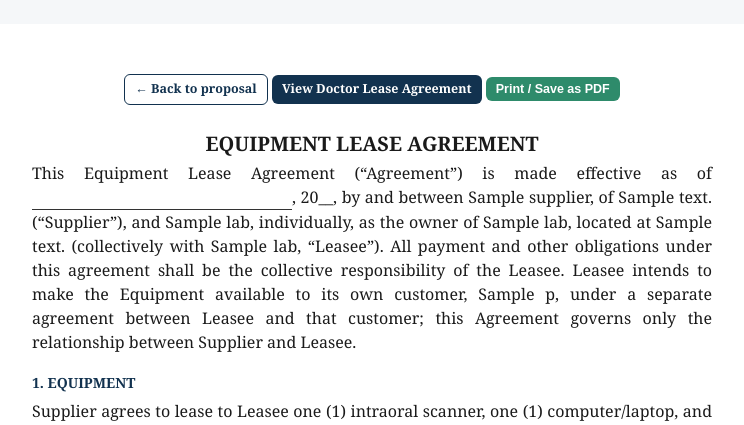
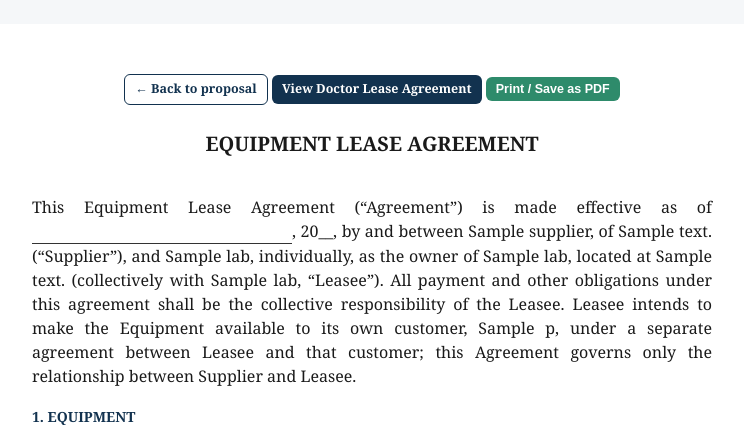
Before and after one commit to jvonthaden3/IntraOral-Lease, a Flask app: template templates/lab_agreement.html in a window 1280 px wide. Shown: the part 51-476 px from the top of the page, without its empty margins (268-1012 px from the left). Run offline with Flask 3, Linux system fonts and the light colour scheme; the template is opened without the code that fills it: most values are stand-ins (such as "Sample title", 1, 10 or a date in 2020).

Commit message:
Add files via upload

```diff
--- a/templates/agreement.html
+++ b/templates/agreement.html
@@ -101,10 +101,10 @@
 
   <h2>14. SIGNATURES</h2>
   <p><strong>{{ lab.name|upper }}:</strong></p>
+  <p>Name/Title: <span class="sig-line">&nbsp;</span></p>
   <p>By: <span class="sig-line">&nbsp;</span> &nbsp;&nbsp; Date: <span class="sig-line" style="min-width:140px;">&nbsp;</span></p>
-  <p>Name/Title: <span class="sig-line">&nbsp;</span></p>
   <p style="margin-top:24px;"><strong>{{ p.client_practice_name|upper }} (practice entity, by its authorized representative):</strong></p>
+  <p>Name / Title: <span class="sig-line">&nbsp;</span></p>
   <p>By: <span class="sig-line">&nbsp;</span> &nbsp;&nbsp; Date: <span class="sig-line" style="min-width:140px;">&nbsp;</span></p>
-  <p>Name / Title: <span class="sig-line">&nbsp;</span></p>
 </div>
 {% endblock %}
--- a/templates/lab_agreement.html
+++ b/templates/lab_agreement.html
@@ -14,6 +14,7 @@
   </div>
 
   <h1>EQUIPMENT LEASE AGREEMENT</h1>
+  <p>&nbsp;</p>
 
   <p>This Equipment Lease Agreement (&ldquo;Agreement&rdquo;) is made effective as of
   <span class="sig-line">&nbsp;</span>, 20__, by and between {{ supplier.name }}{% if supplier.address %}, of {{ supplier.address }}{% endif %}
@@ -95,8 +96,8 @@
 
   <h2>13. SIGNATURES</h2>
   <p><strong>{{ supplier.name|upper }}:</strong></p>
+  <p>Keith Crittenden, CEO</p>
   <p>By: <span class="sig-line">&nbsp;</span> &nbsp;&nbsp; Date: <span class="sig-line" style="min-width:140px;">&nbsp;</span></p>
-  <p>Keith Crittenden, CEO</p>
   <p style="margin-top:24px;"><strong>{{ (lab.owner_name or '[OWNER NAME]')|upper }}, INDIVIDUALLY AND AS OWNER OF {{ lab.name|upper }}:</strong></p>
   <p>By: <span class="sig-line">&nbsp;</span> &nbsp;&nbsp; Date: <span class="sig-line" style="min-width:140px;">&nbsp;</span></p>
   <p>Name: {{ lab.owner_name or '' }}<span class="sig-line">&nbsp;</span></p>
```
